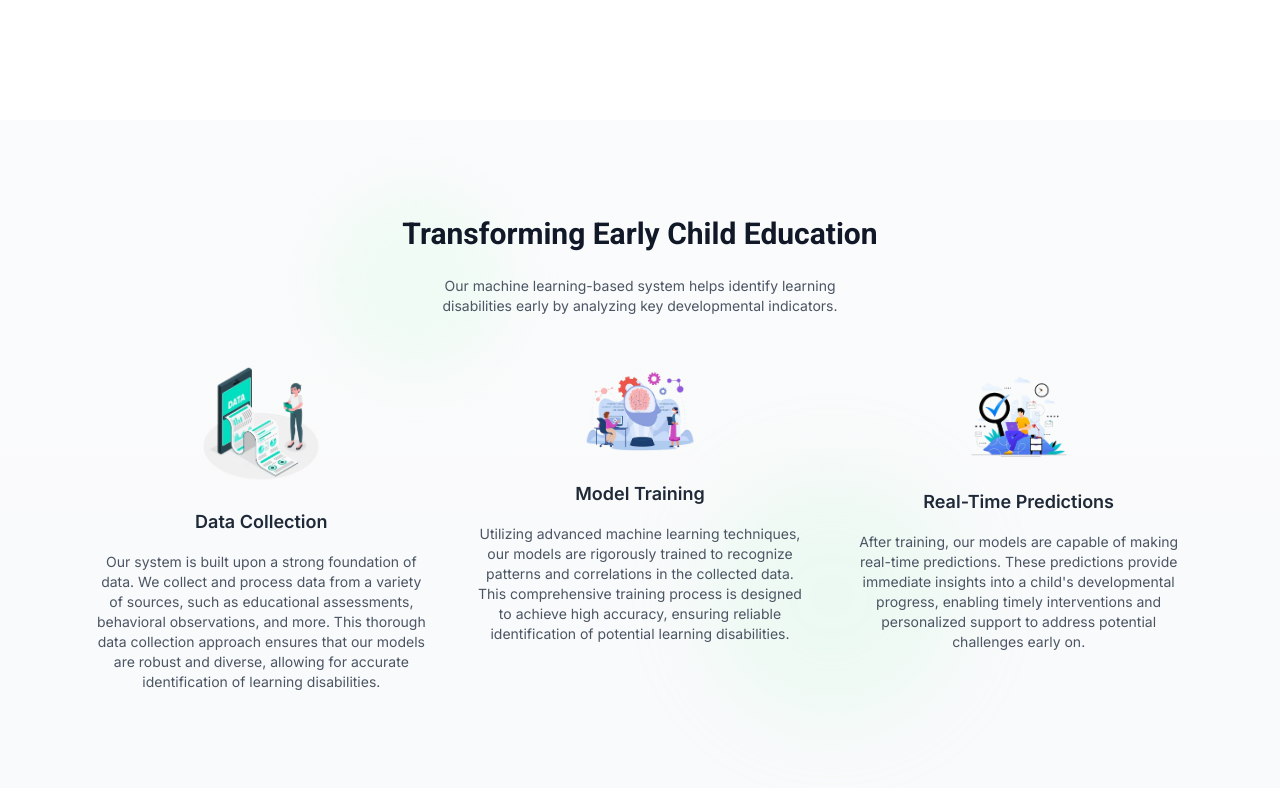
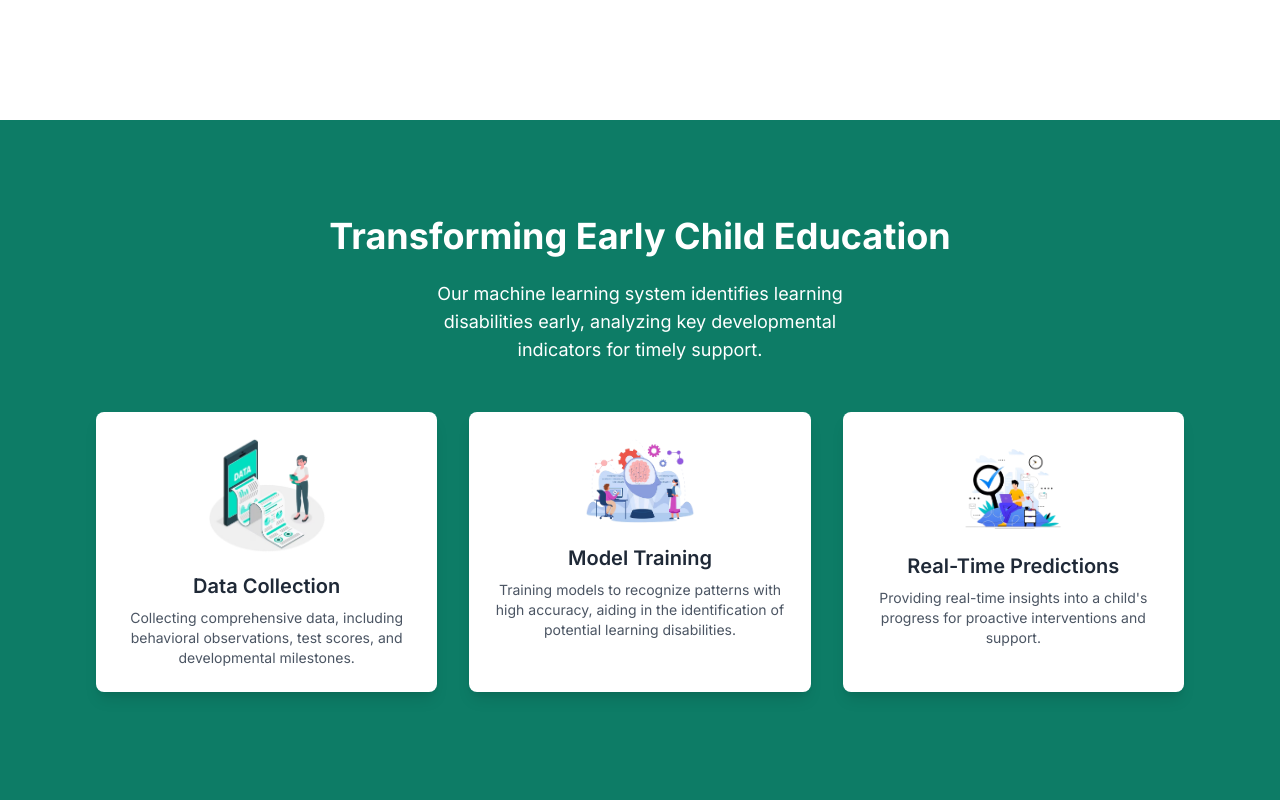
Before and after one commit to Kentoyyy/Thesis-Project, a Next.js app: page / in a window 1280 px wide. Shown: the part 760-1560 px from the top of the page. Built offline with nearby package versions, Linux system fonts and the light colour scheme.

Commit message:
about page added

```diff
--- a/app/about/page.tsx
+++ b/app/about/page.tsx
@@ -1,13 +1,105 @@
-import React from 'react'
+import React from 'react';
+import Navbar from '../components/navbar';
+import Footer from '../components/footer';
+import Image from 'next/image';
+import { Metadata } from 'next';
+
+export const metadata: Metadata = {
+  title: "EarlyEdge - About",
+  icons: {
+    icon: '/images/elcdfav.png',
+  },
+}
 
 const AboutPage = () => {
   return (
-    <div>
-      <h1>About Page</h1>
-      <a href="/latestabout">Latest</a>
+    <>
+      <Navbar />
+      <div className="min-h-screen flex flex-col bg-gray-50 px-6 py-12">
+        {/* Header Section */}
+        <div className="container mx-auto flex flex-col md:flex-row items-center justify-between">
+          <div className="max-w-lg">
+            <h1 className="text-4xl font-bold text-gray-800 mb-6">Our Vision for Early Detection in Education</h1>
+            <p className="text-lg text-gray-600 mb-4">
+              We are committed to revolutionizing early education by leveraging machine learning to detect learning disabilities early, providing timely interventions and support to ensure every child reaches their full potential.
+            </p>
+          </div>
+          <div className="w-full md:w-1/2">
+            <Image
+              src="/images/about-vision.jpg"
+              alt="Vision for Early Detection"
+              width={500}
+              height={300}
+              className="rounded-md shadow-lg"
+            />
+          </div>
+        </div>
+
+        {/* Statistics Section */}
+        <div className="container mx-auto mt-12 grid grid-cols-1 md:grid-cols-2 lg:grid-cols-4 gap-6 text-center">
+          <div className="p-6 bg-white rounded-lg shadow-md">
+            <h2 className="text-3xl font-bold text-gray-800">3+ Years</h2>
+            <p className="text-gray-600">of Research</p>
+          </div>
+          <div className="p-6 bg-white rounded-lg shadow-md">
+            <h2 className="text-3xl font-bold text-gray-800">25+</h2>
+            <p className="text-gray-600">Machine Learning Models</p>
+          </div>
+          <div className="p-6 bg-white rounded-lg shadow-md">
+            <h2 className="text-3xl font-bold text-gray-800">90%+</h2>
+            <p className="text-gray-600">Accuracy in Detection</p>
+          </div>
+          <div className="p-6 bg-white rounded-lg shadow-md">
+            <h2 className="text-3xl font-bold text-gray-800">100K+</h2>
+            <p className="text-gray-600">Children Impacted</p>
+          </div>
+        </div>
+
+        {/* Detailed Description Section with Modern and Minimalist Design */}
+        <div className="container mx-auto mt-16 grid grid-cols-1 md:grid-cols-2 gap-8">
+          {/* Research Background */}
+          <div className="p-8 bg-white rounded-lg shadow-md">
+            <h2 className="text-2xl font-semibold text-gray-800 mb-4">Research Background</h2>
+            <p className="text-md text-gray-600 mb-4">
+              Learning disabilities often go unnoticed until they significantly impact a child's education. Current diagnostic methods are often reactive rather than proactive, leading to delayed interventions. By leveraging machine learning, we aim to change this narrative and provide tools for early and accurate detection of learning disabilities.
+            </p>
+          </div>
+
+          {/* Methodology */}
+          <div className="p-8 bg-white rounded-lg shadow-md">
+            <h2 className="text-2xl font-semibold text-gray-800 mb-4">Methodology</h2>
+            <p className="text-md text-gray-600 mb-4">
+              We utilize a variety of machine learning models trained on diverse datasets, including behavioral observations and test scores. Our models are designed to detect subtle patterns that indicate the presence of learning disabilities, allowing for early diagnosis and intervention.
+            </p>
+          </div>
+
+          {/* Potential Impact */}
+          <div className="p-8 bg-white rounded-lg shadow-md">
+            <h2 className="text-2xl font-semibold text-gray-800 mb-4">Potential Impact</h2>
+            <p className="text-md text-gray-600 mb-4">
+              The early detection of learning disabilities can transform a child's educational journey by providing targeted interventions before these challenges significantly affect their learning. Our research aims to support educators, parents, and children in navigating these challenges more effectively.
+            </p>
+          </div>
+
+          {/* Conclusion */}
+          <div className="p-8 bg-white rounded-lg shadow-md">
+            <h2 className="text-2xl font-semibold text-gray-800 mb-4">Conclusion</h2>
+            <p className="text-md text-gray-600">
+              We are dedicated to enhancing the educational outcomes for children with learning disabilities through early detection and intervention. Explore our project to learn more about how we're making a difference.
+            </p>
+          </div>
+        </div>
+
+        {/* Call to Action */}
+        <div className="container mx-auto mt-16 text-center">
+          <a href="/latestabout" className="inline-block px-8 py-3 border border-green-500 text-green-500 font-medium rounded-lg hover:bg-green-500 hover:text-white transition">
+            Learn More
+          </a>
+        </div>
       </div>
-
-  )
+      <Footer />
+    </>
+  );
 }
 
-export default AboutPage
+export default AboutPage;
--- a/app/login/page.tsx
+++ b/app/login/page.tsx
@@ -7,7 +7,7 @@ import { Metadata } from 'next';
 export const metadata: Metadata = {
   title: "EarlyEdge - Login",
   icons: {
-    icon: '/images/elcdfav.png', // Path starting from the public directory
+    icon: '/images/elcdfav.png',
   },
 }
 
@@ -20,7 +20,7 @@ const Page = () => {
 
       <div className="flex items-center justify-center flex-grow px-4 py-5 mt-8">
         <div className="flex flex-col lg:flex-row bg-white rounded-lg shadow-lg max-w-4xl w-full">
-          {/* Left side - Form */}
+
           <div className="w-full lg:w-1/2 p-6">
             <h2 className="text-2xl font-semibold text-gray-900 mb-4">Welcome kids!</h2>
             <p className="text-gray-600 mb-4">Please enter your details to continue.</p>
@@ -90,7 +90,7 @@ const Page = () => {
                 src="/images/kidlogin.png"
                 alt="Login Image"
                 layout="fill"
-                objectFit="contain" // This ensures the image is scaled to fit within its container without being cropped
+                objectFit="contain"
                 quality={100}
               />
             </div>
--- a/app/page.tsx
+++ b/app/page.tsx
@@ -40,54 +40,55 @@ export default function Home() {
           </div>
         </div>
       </main>
-      <section id="machine-learning" className="py-24 bg-gray-50 text-gray-800 relative overflow-hidden">
-  <div className="absolute top-0 left-0 w-full h-full">
-    <div className="bg-gradient-to-b from-white to-transparent opacity-20 w-full h-full"></div>
-    <div className="absolute top-16 left-1/4 w-48 h-48 bg-green-100 rounded-full blur-xl opacity-30"></div>
-    <div className="absolute bottom-16 right-1/4 w-64 h-64 bg-green-200 rounded-full blur-2xl opacity-20"></div>
-  </div>
 
+      {/* Updated Machine Learning Section */}
+      <section id="machine-learning" className="py-24 bg-[#0D7C66] text-white relative overflow-hidden h-[800px]">
         <div className="container mx-auto px-6 md:px-12 lg:px-24 text-center relative z-10">
-    <h2 className="text-3xl md:text-3xl font-semibold mb-6 text-gray-900 font-title">
+          {/* Section Heading */}
+          <h2 className="text-3xl md:text-4xl font-bold mb-6 text-white">
             Transforming Early Child Education
           </h2>
-    <p className="mb-12 max-w-md mx-auto text-sm md:text-sm text-gray-600">
-      Our machine learning-based system helps identify learning disabilities early by analyzing key developmental indicators.
+          {/* Section Description */}
+          <p className="mb-12 max-w-md mx-auto text-lg text-white">
+            Our machine learning system identifies learning disabilities early, analyzing key developmental indicators for timely support.
           </p>
 
-    <div className="grid grid-cols-1 md:grid-cols-2 lg:grid-cols-3 gap-8 md:gap-12">
+          {/* Features Grid */}
+          <div className="grid grid-cols-1 md:grid-cols-2 lg:grid-cols-3 gap-8">
             {[
               {
                 src: data,
                 alt: "Data Collection",
                 title: "Data Collection",
                 description:
-            "Our system is built upon a strong foundation of data. We collect and process data from a variety of sources, such as educational assessments, behavioral observations, and more. This thorough data collection approach ensures that our models are robust and diverse, allowing for accurate identification of learning disabilities.",
+                  "Collecting comprehensive data, including behavioral observations, test scores, and developmental milestones.",
               },
               {
                 src: model,
                 alt: "Model Training",
                 title: "Model Training",
                 description:
-            "Utilizing advanced machine learning techniques, our models are rigorously trained to recognize patterns and correlations in the collected data. This comprehensive training process is designed to achieve high accuracy, ensuring reliable identification of potential learning disabilities.",
+                  "Training models to recognize patterns with high accuracy, aiding in the identification of potential learning disabilities.",
               },
               {
                 src: time,
                 alt: "Real-Time Predictions",
                 title: "Real-Time Predictions",
                 description:
-            "After training, our models are capable of making real-time predictions. These predictions provide immediate insights into a child's developmental progress, enabling timely interventions and personalized support to address potential challenges early on.",
+                  "Providing real-time insights into a child's progress for proactive interventions and support.",
               },
             ].map((feature, index) => (
-        <div key={index} className="flex flex-col justify-start items-center text-center transition-transform transform hover:scale-105 h-full">
+              <div key={index} className="flex flex-col items-center text-center p-6 bg-white rounded-lg shadow-lg transition-transform transform hover:scale-105">
                 <Image
                   src={feature.src}
                   alt={feature.alt}
                   width={120}
                   height={120}
-            className="mb-6"
+                  className="mb-4"
                 />
-          <h3 className="text-lg font-semibold mb-4 text-gray-800">{feature.title}</h3>
+                {/* Feature Title */}
+                <h3 className="text-xl font-semibold mb-2 text-gray-800">{feature.title}</h3>
+                {/* Feature Description */}
                 <p className="text-sm text-gray-600">{feature.description}</p>
               </div>
             ))}
@@ -95,9 +96,7 @@ export default function Home() {
         </div>
       </section>
 
-
-
-      <section className="py-32 bg-white text-gray-800" id="matters ">
+      <section className="py-32 bg-white text-gray-800" id="matters">
         <div className="container mx-auto px-6 flex flex-col md:flex-row items-center mt-20">
           <div className="md:w-1/2 flex justify-center mb-8 md:mb-0">
             <Image
```
Lines whose indentation alone changed are shown as unchanged.
